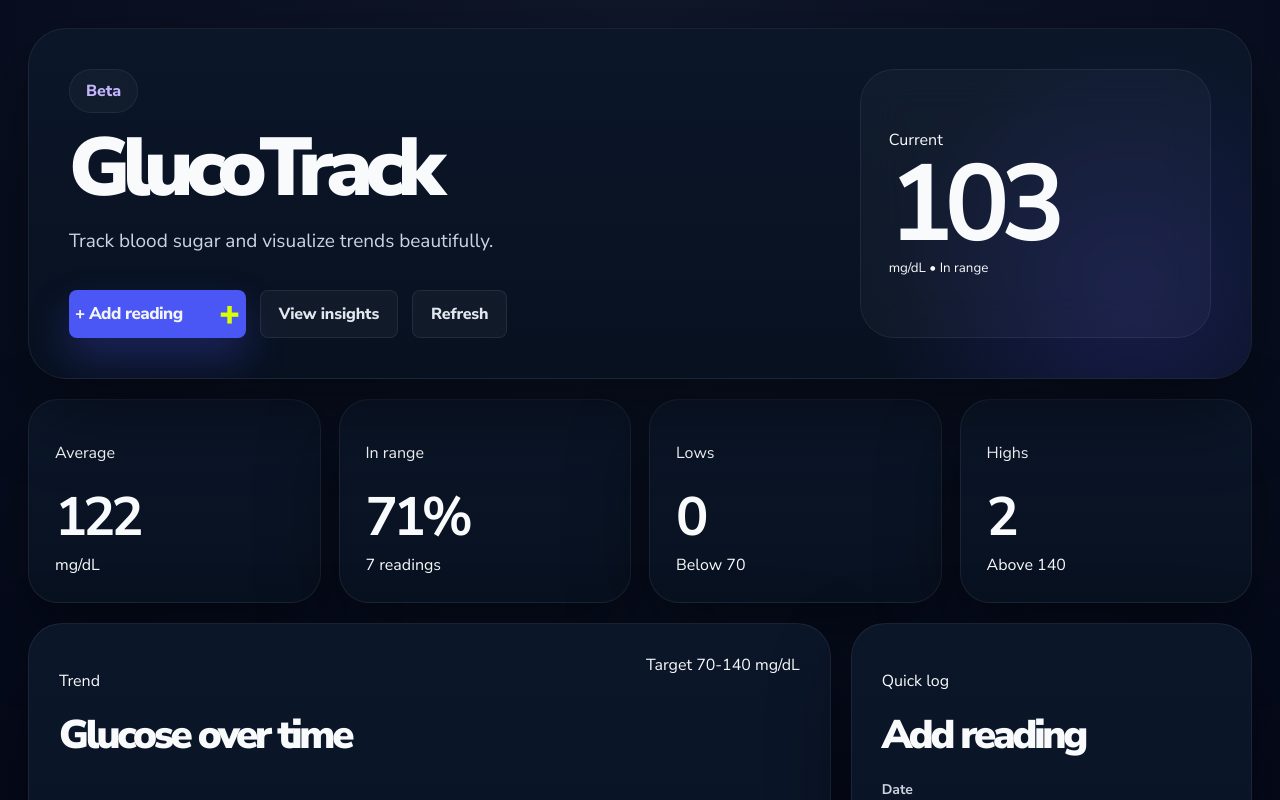
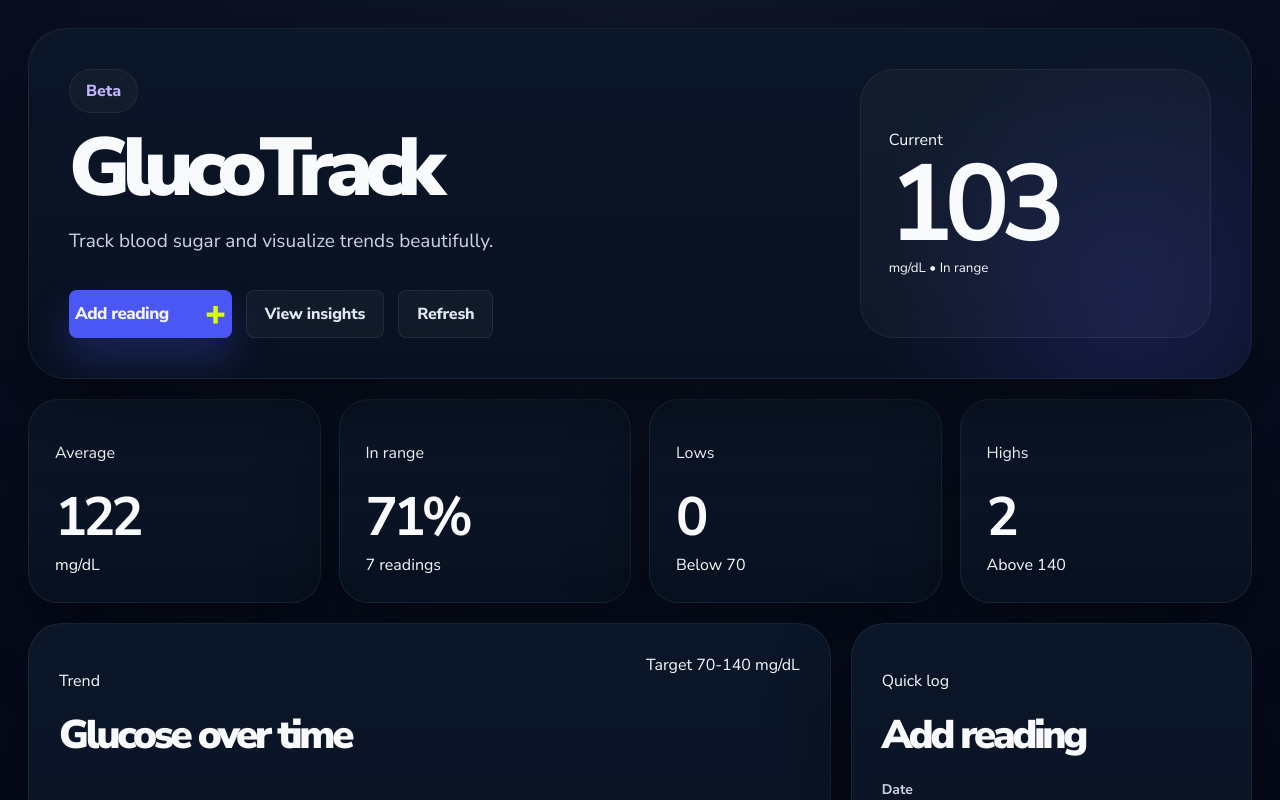
Before and after one commit to eeshdarthvader/gluco-track, a React (Vite) app: page / in a window 1280 px wide. Shown: the top 800 px of the page. Built offline with nearby package versions, Linux system fonts and the light colour scheme; no server answers; the database is empty; the HTML template or start-up script is replaced by a standard one.

Commit message:
Update App.jsx

```diff
--- a/src/App.jsx
+++ b/src/App.jsx
@@ -210,7 +210,7 @@ export default function App() {
               className="cta primary"
               onClick={scrollToLog}
             >
-              + Add reading
+              Add reading
             </button>
 
             <button
```
